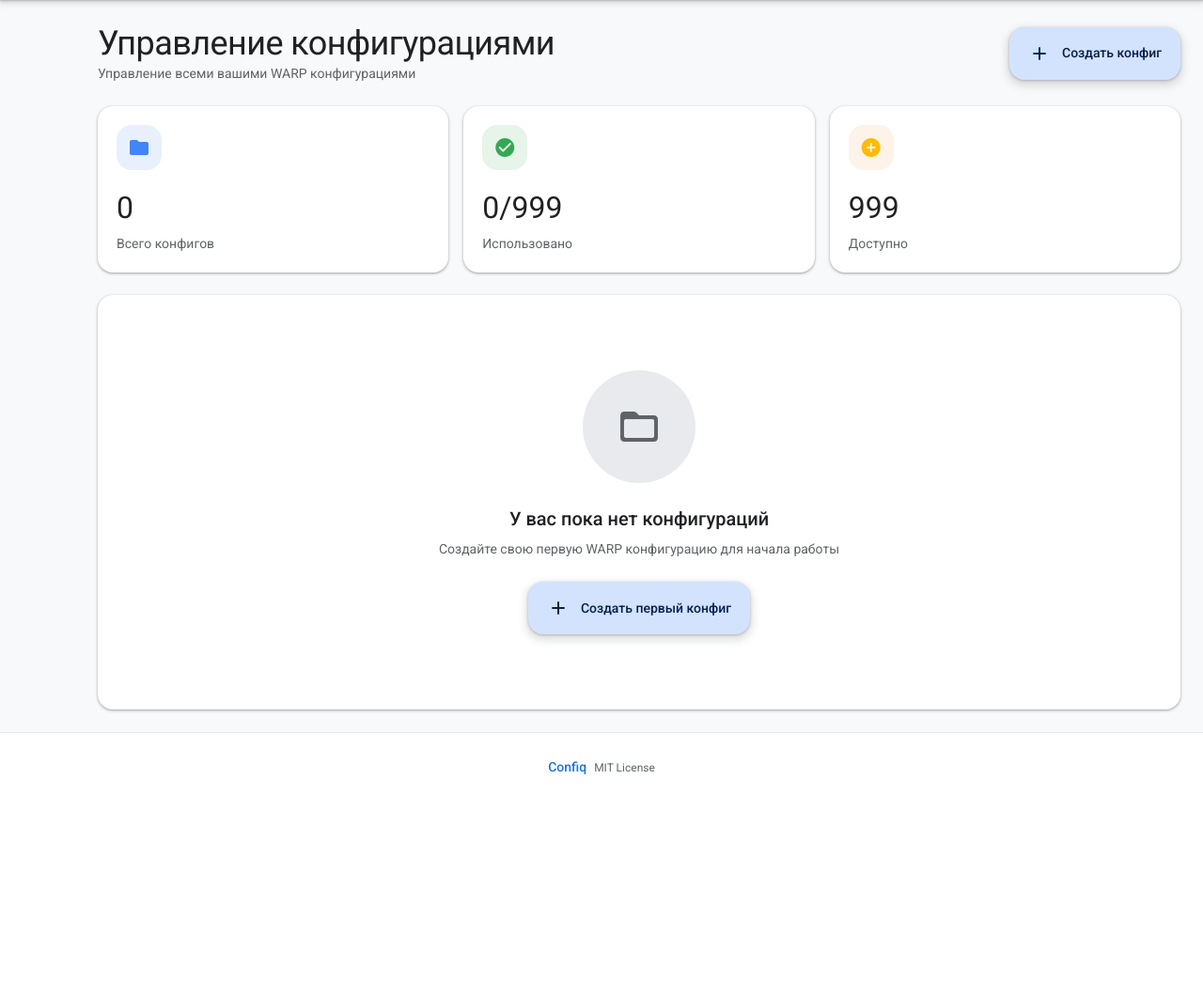
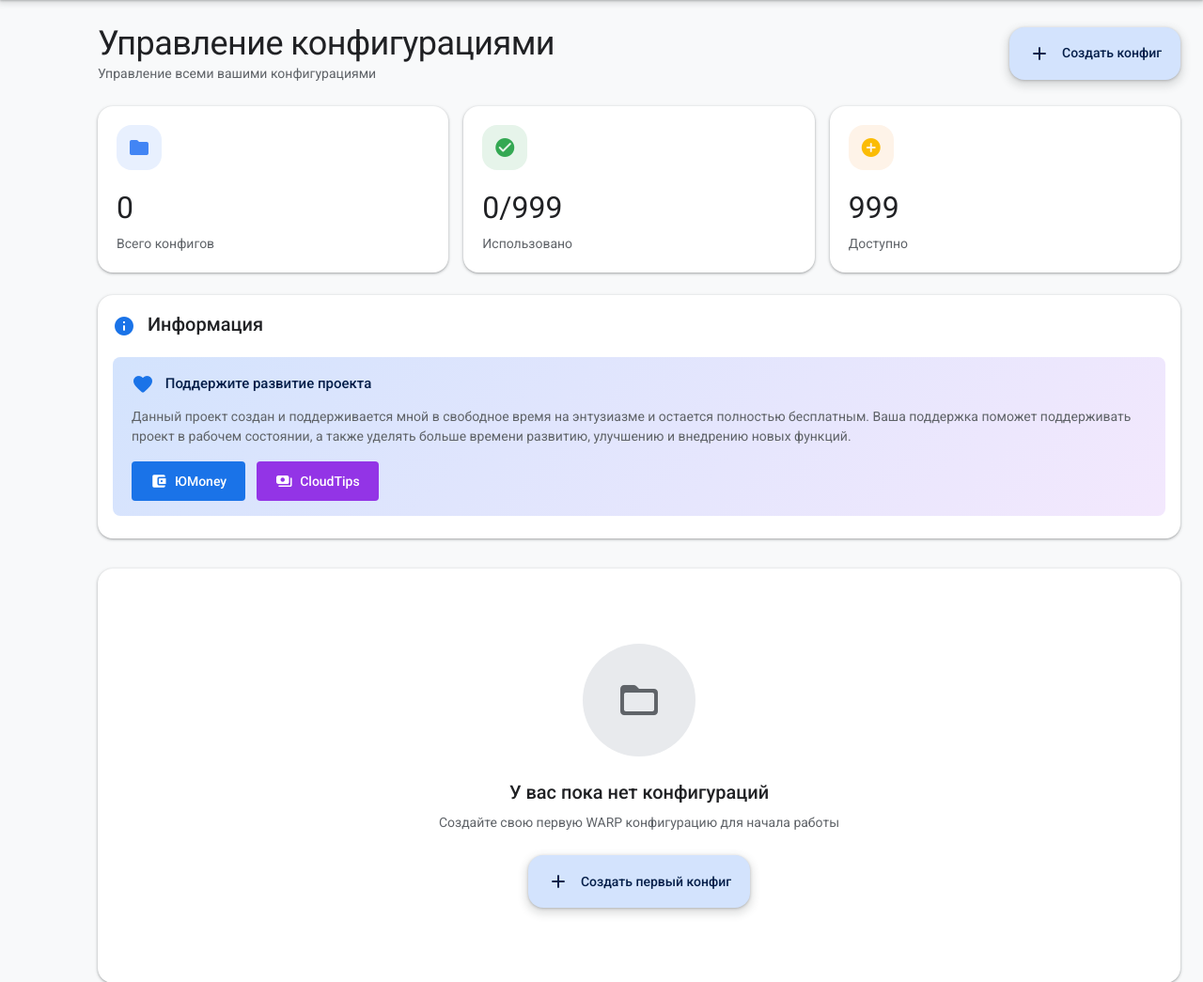
Before and after one commit to bekirovtimur/confiq, a Flask app: page /user/configs in a window 1280 px wide. Shown: the part 64-1109 px from the top of the page at 94% size. Before the commit the page ends 888 px from the top, so only its background shows below. Run offline with Flask 3, Linux system fonts and the light colour scheme; a user stored in the database is signed in; parts of the project's set-up code (start-up, migrations or seed data) failed here and were passed over.

Commit message:
feat: Add Information Banner

```diff
--- a/app.py
+++ b/app.py
@@ -178,5 +178,28 @@ def inject_user_data():
     from flask_login import current_user
     return dict(current_user=current_user)
 
+@app.context_processor
+def inject_info_content():
+    """Загружает содержимое info.html для отображения на страницах пользователя"""
+    info_content = ''
+    # Проверяем переменную окружения INFO_BANNER
+    info_banner_enabled = os.getenv('INFO_BANNER', 'true').lower() in ('true', '1', 'yes', 'on')
+
+    if info_banner_enabled:
+        info_file_path = os.path.join(os.path.dirname(os.path.abspath(__file__)), 'info.html')
+        try:
+            if os.path.exists(info_file_path):
+                with open(info_file_path, 'r', encoding='utf-8') as f:
+                    # Читаем содержимое и удаляем HTML-комментарии в начале
+                    content = f.read()
+                    # Удаляем HTML-комментарии
+                    import re
+                    content = re.sub(r'<!--.*?-->', '', content, flags=re.DOTALL)
+                    info_content = content.strip()
+        except Exception as e:
+            app.logger.warning(f"Не удалось загрузить info.html: {e}")
+
+    return dict(info_content=info_content)
+
 if __name__ == '__main__':
     app.run(host='0.0.0.0', port=8000, debug=True)
--- /dev/null
+++ b/info.html
@@ -0,0 +1,23 @@
+<!-- Этот файл можно редактировать для отображения информации на страницах пользователя -->
+<!-- Поддерживается HTML-форматирование -->
+
+<div style="background: linear-gradient(135deg, var(--md-primary-container) 0%, var(--md-tertiary-container) 100%); padding: 16px 20px; border-radius: var(--md-shape-medium); margin-bottom: 8px;">
+    <p style="margin: 0 0 12px 0; font-weight: 500; color: var(--md-on-primary-container);">
+        <span class="material-icons-round" style="vertical-align: middle; margin-right: 8px; color: var(--md-primary);">favorite</span>
+        Поддержите развитие проекта
+    </p>
+    <p style="margin: 0 0 16px 0; color: var(--md-on-surface-variant); font-size: 0.875rem; line-height: 1.5;">
+        Данный проект создан и поддерживается мной в свободное время на энтузиазме и остается полностью бесплатным.
+        Ваша поддержка поможет поддерживать проект в рабочем состоянии, а также уделять больше времени развитию, улучшению и внедрению новых функций.
+    </p>
+    <div style="display: flex; flex-wrap: wrap; gap: 12px;">
+        <a href="https://yoomoney.ru/to/410013756545159" target="_blank" style="display: inline-flex; align-items: center; gap: 8px; background: var(--md-primary); color: var(--md-on-primary); padding: 10px 20px; border-radius: var(--md-shape-small); text-decoration: none; font-weight: 500; font-size: 0.875rem; transition: opacity 0.2s;">
+            <span class="material-icons-round" style="font-size: 18px;">account_balance_wallet</span>
+            ЮMoney
+        </a>
+        <a href="https://pay.cloudtips.ru/p/6840ac21" target="_blank" style="display: inline-flex; align-items: center; gap: 8px; background: var(--md-tertiary); color: var(--md-on-tertiary); padding: 10px 20px; border-radius: var(--md-shape-small); text-decoration: none; font-weight: 500; font-size: 0.875rem; transition: opacity 0.2s;">
+            <span class="material-icons-round" style="font-size: 18px;">payments</span>
+            CloudTips
+        </a>
+    </div>
+</div>
--- a/static/css/style.css
+++ b/static/css/style.css
@@ -1849,3 +1849,98 @@ h6 {
     background-color: var(--md-primary-container);
     opacity: 0.9;
 }
+
+/* Info Content Styling - for admin-editable info blocks */
+.info-content {
+    font-size: 0.9375rem;
+    line-height: 1.6;
+    color: var(--md-on-surface);
+}
+
+.info-content p {
+    margin-bottom: 12px;
+}
+
+.info-content p:last-child {
+    margin-bottom: 0;
+}
+
+.info-content a {
+    color: var(--md-primary);
+    text-decoration: none;
+    font-weight: 500;
+}
+
+.info-content a:hover {
+    text-decoration: underline;
+}
+
+.info-content strong {
+    font-weight: 600;
+    color: var(--md-on-surface);
+}
+
+.info-content em {
+    font-style: italic;
+}
+
+.info-content ul,
+.info-content ol {
+    margin: 12px 0;
+    padding-left: 24px;
+}
+
+.info-content li {
+    margin-bottom: 8px;
+}
+
+.info-content li:last-child {
+    margin-bottom: 0;
+}
+
+.info-content code {
+    background-color: var(--md-surface-variant);
+    padding: 2px 6px;
+    border-radius: var(--md-shape-small);
+    font-family: var(--md-font-mono);
+    font-size: 0.875rem;
+}
+
+.info-content blockquote {
+    border-left: 4px solid var(--md-primary);
+    padding: 8px 16px;
+    margin: 12px 0;
+    background-color: var(--md-surface-variant);
+    border-radius: 0 var(--md-shape-small) var(--md-shape-small) 0;
+}
+
+.info-content hr {
+    border: none;
+    border-top: 1px solid var(--md-outline-variant);
+    margin: 16px 0;
+}
+
+.info-content h1,
+.info-content h2,
+.info-content h3,
+.info-content h4 {
+    font-weight: 500;
+    margin: 16px 0 12px 0;
+    color: var(--md-on-surface);
+}
+
+.info-content h1 {
+    font-size: 1.25rem;
+}
+
+.info-content h2 {
+    font-size: 1.125rem;
+}
+
+.info-content h3 {
+    font-size: 1rem;
+}
+
+.info-content h4 {
+    font-size: 0.9375rem;
+}
--- a/templates/user/configs.html
+++ b/templates/user/configs.html
@@ -8,7 +8,7 @@
     <div class="page-header">
         <div>
             <h1 style="font-weight: 400;">Управление конфигурациями</h1>
-            <p style="color: var(--md-on-surface-variant); margin: 0;">Управление всеми вашими WARP конфигурациями</p>
+            <p style="color: var(--md-on-surface-variant); margin: 0;">Управление всеми вашими конфигурациями</p>
         </div>
         {% if current_user.can_create_config() %}
         <a href="{{ url_for('user.create_config') }}" class="md-fab">
@@ -47,6 +47,21 @@
             <div class="stats-card-label">Доступно</div>
         </div>
     </div>
+
+    <!-- Info Block -->
+    {% if info_content %}
+    <div class="md-card mb-4">
+        <div class="md-card-header">
+            <div class="md-card-title">
+                <span class="material-icons-round" style="vertical-align: middle; margin-right: 8px; color: var(--md-primary);">info</span>
+                Информация
+            </div>
+        </div>
+        <div class="md-card-body info-content">
+            {{ info_content|safe }}
+        </div>
+    </div>
+    {% endif %}
 
     <!-- Configurations Grid -->
     {% if configs.items %}
```
Also changed, not shown: templates/user/dashboard.html (+16 -1 lines), templates/user/view_config.html (+15 -0 lines), README.md, 1 other file.
